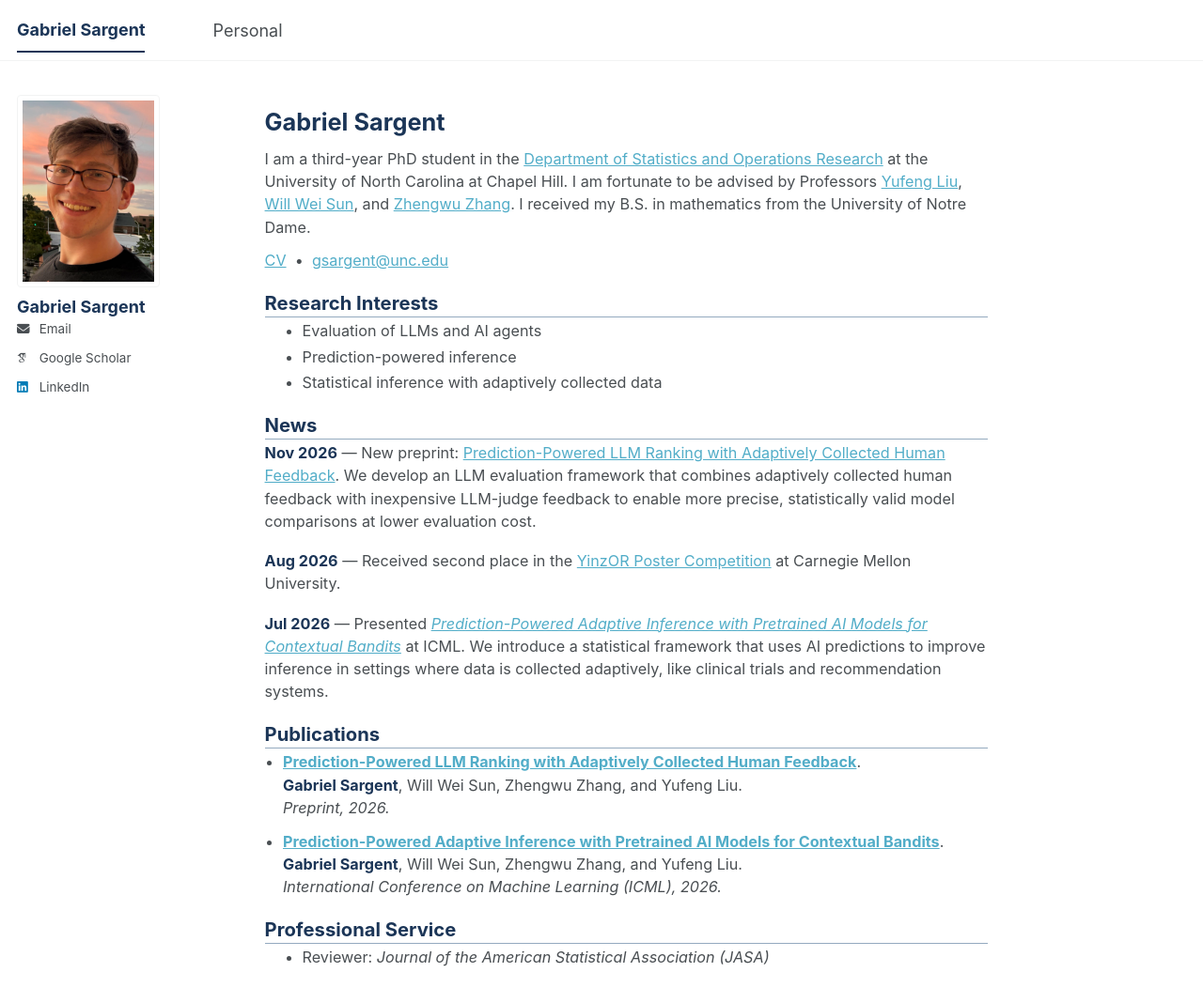
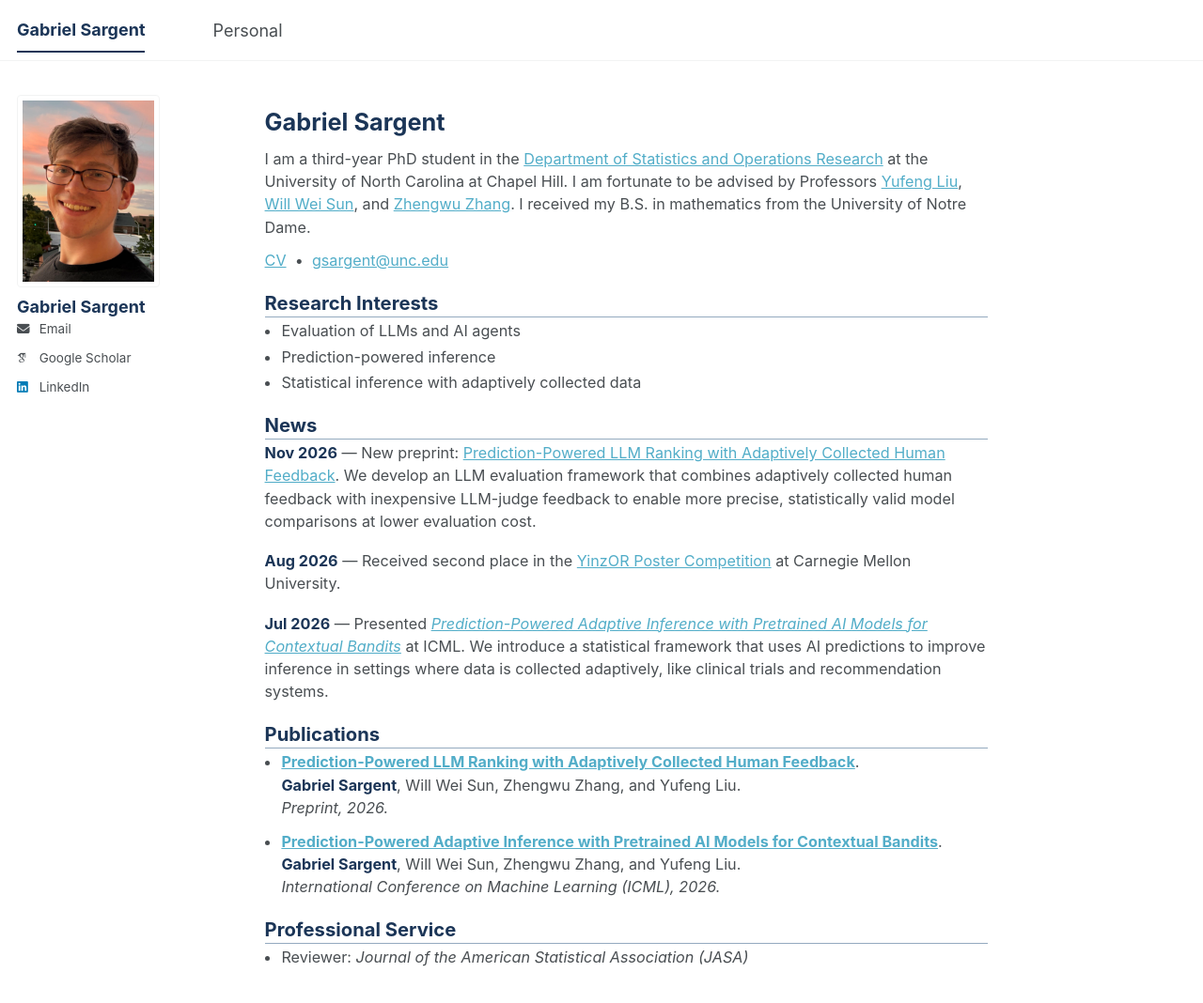
Before and after one commit to GabrielSargent/GabrielSargent.github.io, a Jekyll site: the page built from _pages/about.md, in a window 1280 px wide and 1068 px high. Shown: the whole window at 94% size. Built offline with Jekyll 4.4.1, drawn with Linux system fonts in a browser that asks for light colours; some web fonts are replaced; a script bundle is joined from its source files by our own code; library files that are not in the unit come from our copies.

Commit message:
Align list bullet markers near content edge across page

```diff
--- a/_sass/layout/_page.scss
+++ b/_sass/layout/_page.scss
@@ -66,11 +66,8 @@
   ul, ol {
     margin-top: 0;
     margin-bottom: 0.6em;
-  }
-
-  /* Keep publication bullets while reducing the default list indent. */
-  #publications + ul {
-    padding-left: 1.2em;
+    margin-left: 0;
+    padding-left: 1.1em; /* place markers near the content edge without clipping them */
   }
 
   /* Remove the gap directly beneath section dividers. */
```
